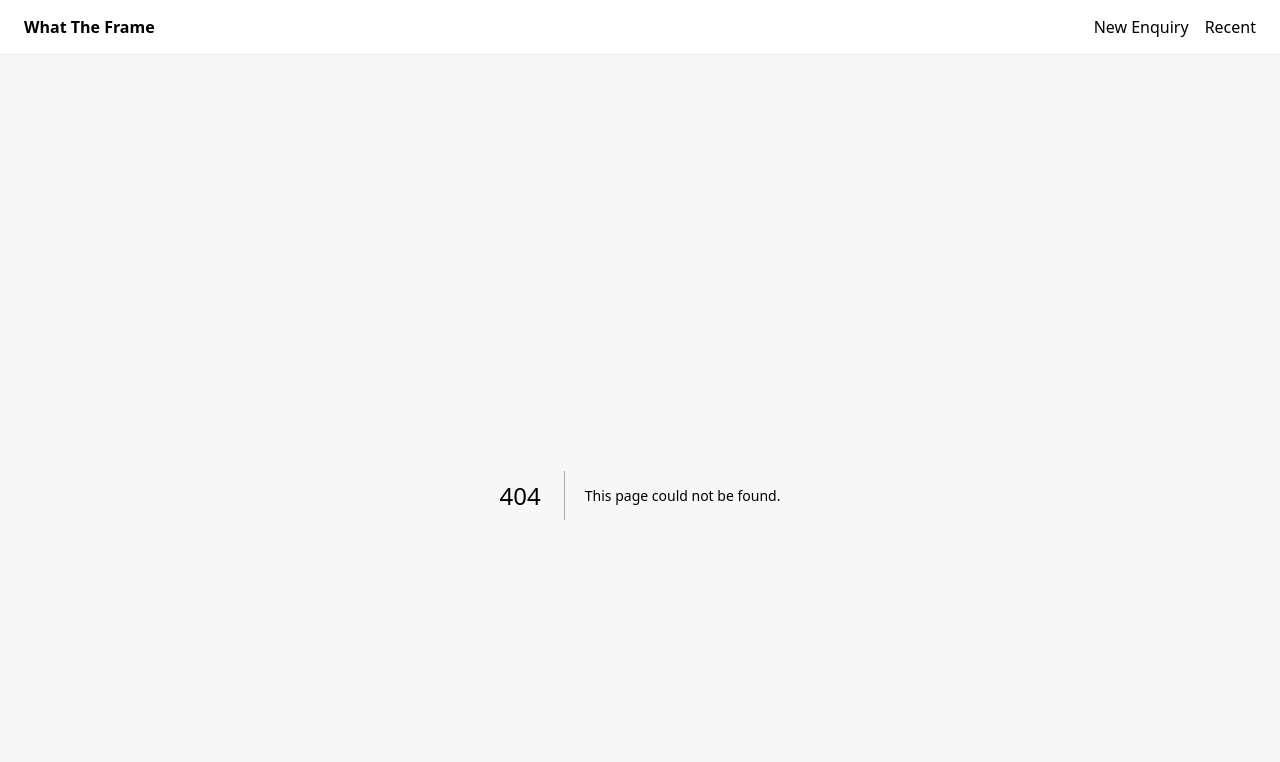
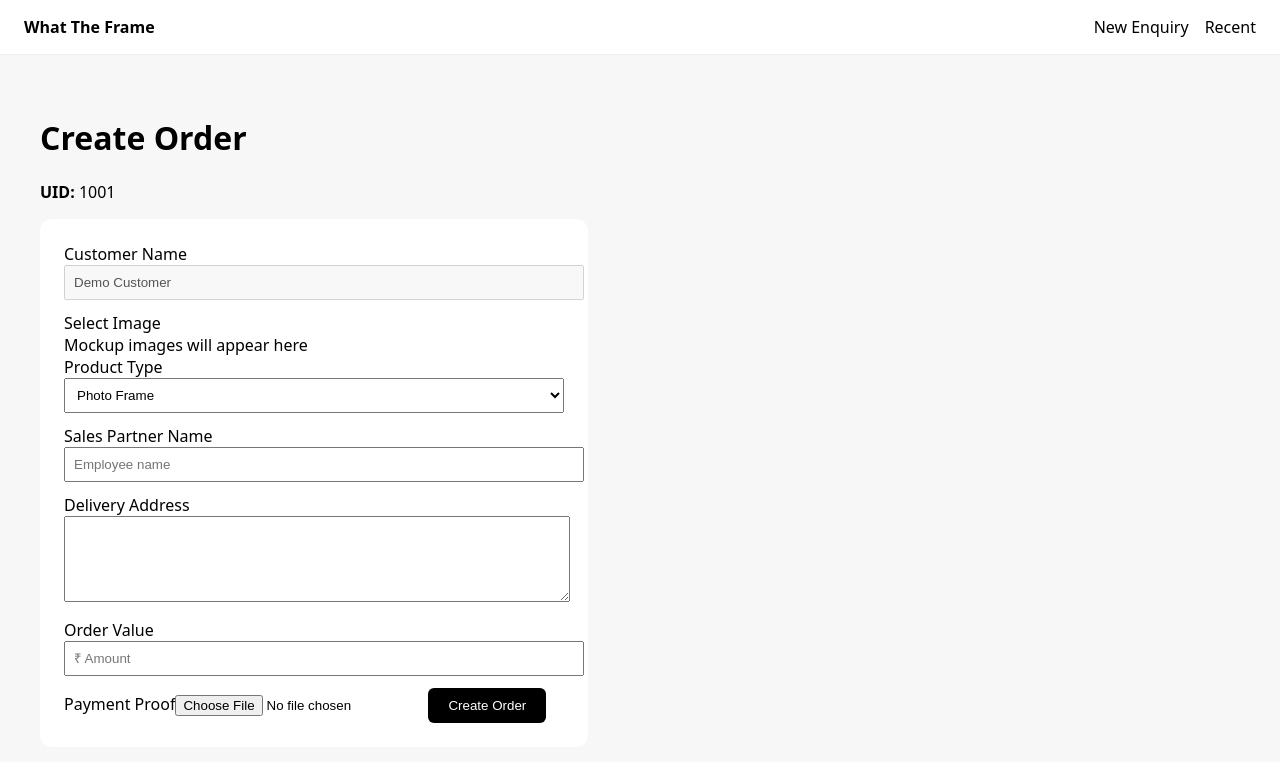
Before and after one commit to thelastgiftteam/engraving-ai-tool, a Next.js app: page /order/1001 in a window 1280 px wide. Before the commit this address had no page. Shown: the top 762 px of the page. Built offline with nearby package versions, Linux system fonts and the light colour scheme.

Commit message:
Create page.js

```diff
--- /dev/null
+++ b/app/order/[uid]/page.js
@@ -0,0 +1,63 @@
+export default function OrderPage({ params }) {
+  return (
+    <>
+      <h1>Create Order</h1>
+      <p><strong>UID:</strong> {params.uid}</p>
+
+      <div style={styles.card}>
+        <label>Customer Name</label>
+        <input value="Demo Customer" disabled style={styles.input} />
+
+        <label>Select Image</label>
+        <div>Mockup images will appear here</div>
+
+        <label>Product Type</label>
+        <select style={styles.input}>
+          <option>Photo Frame</option>
+          <option>Memorial QR</option>
+          <option>Wood Engraving</option>
+        </select>
+
+        <label>Sales Partner Name</label>
+        <input placeholder="Employee name" style={styles.input} />
+
+        <label>Delivery Address</label>
+        <textarea style={styles.textarea} />
+
+        <label>Order Value</label>
+        <input placeholder="₹ Amount" style={styles.input} />
+
+        <label>Payment Proof</label>
+        <input type="file" />
+
+        <button style={styles.button}>Create Order</button>
+      </div>
+    </>
+  );
+}
+
+const styles = {
+  card: {
+    background: "#fff",
+    padding: "24px",
+    borderRadius: "12px",
+    maxWidth: "500px",
+  },
+  input: {
+    width: "100%",
+    padding: "8px",
+    marginBottom: "12px",
+  },
+  textarea: {
+    width: "100%",
+    height: "80px",
+    marginBottom: "12px",
+  },
+  button: {
+    padding: "10px 20px",
+    background: "#000",
+    color: "#fff",
+    border: "none",
+    borderRadius: "6px",
+  },
+};
```
